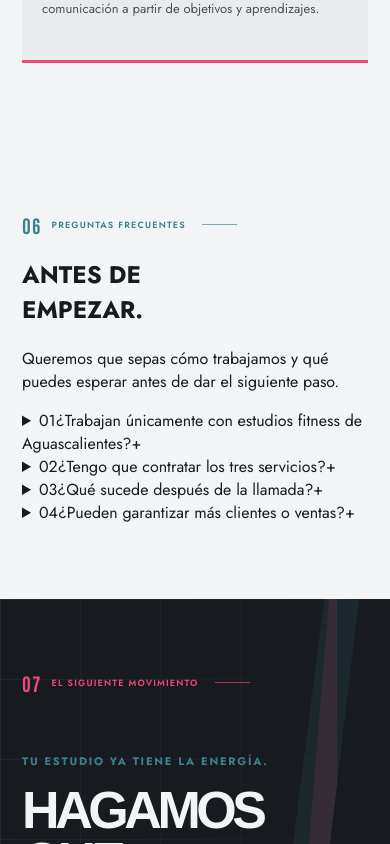
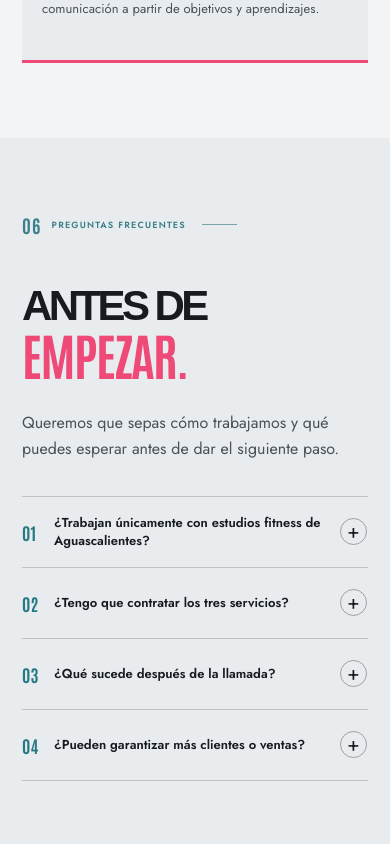
Before and after one commit to isakodiar/landing-the-heat, a React (Vite) app: page / in a window 390 px wide. Shown: the part 9520-10364 px from the top of the page. Built offline with nearby package versions, Linux system fonts and the light colour scheme; no server answers; a web font is replaced by a local one.

Commit message:
style: add FAQ section and balance five audience barriers

```diff
--- a/src/index.css
+++ b/src/index.css
@@ -287,6 +287,7 @@ video {
 .work-heading h2,
 .fit-copy h2,
 .process-heading h2,
+.faq-heading h2,
 .cta-content h2,
 .contact-intro h2 {
   margin: 0;
@@ -658,13 +659,14 @@ video {
 
 .pain-grid {
   display: grid;
-  grid-template-columns: repeat(3, minmax(0, 1fr));
+  grid-template-columns: repeat(6, minmax(0, 1fr));
   gap: 14px;
   max-width: var(--max-width);
   margin: 82px auto 0;
 }
 
 .pain-card {
+  grid-column: span 2;
   position: relative;
   min-height: 235px;
   padding: 26px 27px;
@@ -709,6 +711,11 @@ video {
 
 .pain-card-featured p {
   color: rgba(242, 244, 246, 0.68);
+}
+
+.pain-card:nth-child(4),
+.pain-card:nth-child(5) {
+  grid-column: span 3;
 }
 
 .services-section {
@@ -1290,6 +1297,103 @@ video {
   background: var(--pink);
 }
 
+/* FAQ */
+.faq-section {
+  background: #e8ecef;
+}
+
+.faq-layout {
+  display: grid;
+  grid-template-columns: minmax(0, 0.72fr) minmax(0, 1.28fr);
+  align-items: start;
+  gap: clamp(40px, 8vw, 120px);
+  max-width: var(--max-width);
+  margin: 70px auto 0;
+}
+
+.faq-heading h2 {
+  font-size: clamp(40px, 5vw, 68px);
+  line-height: 1.02;
+}
+
+.faq-heading h2 span {
+  color: var(--pink);
+  font-family: "Antonio", sans-serif;
+  font-size: 1.2em;
+  letter-spacing: -0.025em;
+}
+
+.faq-heading p {
+  max-width: 360px;
+  margin: 24px 0 0;
+  color: var(--copy);
+  font-size: 16px;
+  line-height: 1.6;
+}
+
+.faq-list {
+  border-top: 1px solid rgba(23, 26, 31, 0.2);
+}
+
+.faq-item {
+  border-bottom: 1px solid rgba(23, 26, 31, 0.2);
+}
+
+.faq-item summary {
+  display: grid;
+  min-height: 82px;
+  grid-template-columns: 34px minmax(0, 1fr) 32px;
+  align-items: center;
+  gap: 14px;
+  cursor: pointer;
+  list-style: none;
+}
+
+.faq-item summary::-webkit-details-marker {
+  display: none;
+}
+
+.faq-number {
+  color: var(--teal-deep);
+  font-family: "Antonio", sans-serif;
+  font-size: 20px;
+  font-weight: 700;
+}
+
+.faq-question {
+  color: var(--ink);
+  font-size: 16px;
+  font-weight: 600;
+  line-height: 1.35;
+}
+
+.faq-toggle {
+  display: grid;
+  width: 31px;
+  height: 31px;
+  place-items: center;
+  border: 1px solid rgba(23, 26, 31, 0.35);
+  border-radius: 50%;
+  color: var(--ink);
+  font-size: 20px;
+  line-height: 1;
+  transition: background 180ms ease, border-color 180ms ease, transform 180ms ease;
+}
+
+.faq-item[open] .faq-toggle {
+  border-color: var(--pink);
+  background: var(--pink);
+  transform: rotate(45deg);
+}
+
+.faq-item > p {
+  max-width: 620px;
+  margin: -2px 48px 24px;
+  color: var(--copy);
+  font-size: 14px;
+  line-height: 1.65;
+}
+
 .cta-section {
   position: relative;
   isolation: isolate;
@@ -1835,6 +1939,12 @@ video {
     margin-top: 45px;
   }
 
+  .pain-card,
+  .pain-card:nth-child(4),
+  .pain-card:nth-child(5) {
+    grid-column: auto;
+  }
+
   .pain-card {
     min-height: 190px;
     padding: 23px;
@@ -1967,6 +2077,31 @@ video {
     font-size: 26px;
   }
 
+  .faq-layout {
+    grid-template-columns: 1fr;
+    gap: 34px;
+    margin-top: 48px;
+  }
+
+  .faq-heading h2 {
+    font-size: clamp(42px, 8vw, 62px);
+  }
+
+  .faq-item summary {
+    min-height: 74px;
+    grid-template-columns: 28px minmax(0, 1fr) 30px;
+    gap: 10px;
+  }
+
+  .faq-question {
+    font-size: 14px;
+  }
+
+  .faq-item > p {
+    margin: 0 0 22px 38px;
+    font-size: 13px;
+  }
+
   .cta-section {
     min-height: 570px;
     padding: 72px 22px;
@@ -2109,6 +2244,29 @@ video {
 
   .form-heading {
     font-size: 8px;
+  }
+
+  .faq-item summary {
+    min-height: 70px;
+    grid-template-columns: 24px minmax(0, 1fr) 28px;
+    gap: 8px;
+  }
+
+  .faq-number {
+    font-size: 17px;
+  }
+
+  .faq-question {
+    font-size: 13px;
+  }
+
+  .faq-toggle {
+    width: 27px;
+    height: 27px;
+  }
+
+  .faq-item > p {
+    margin-left: 32px;
   }
 
   .footer-main {
```
